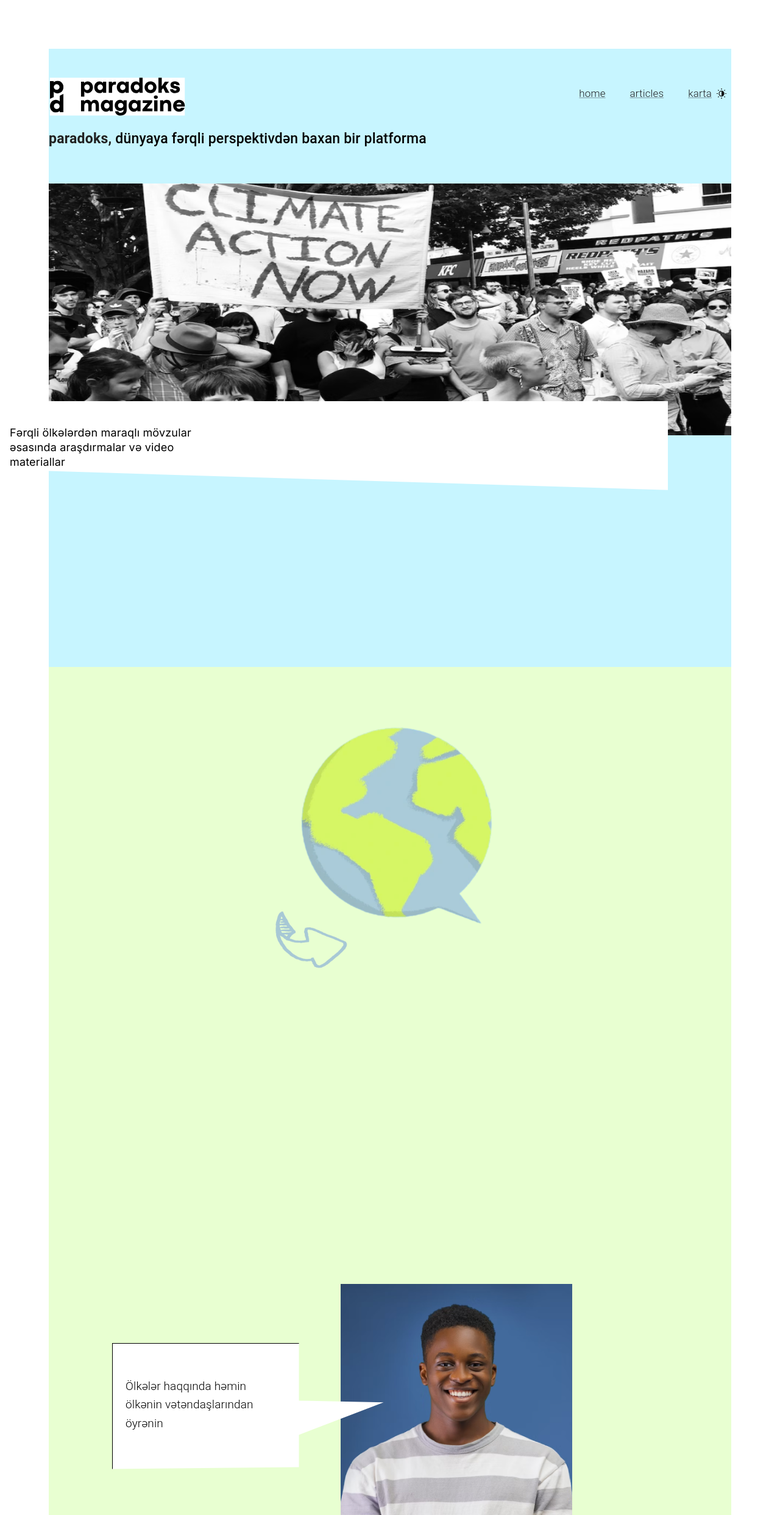
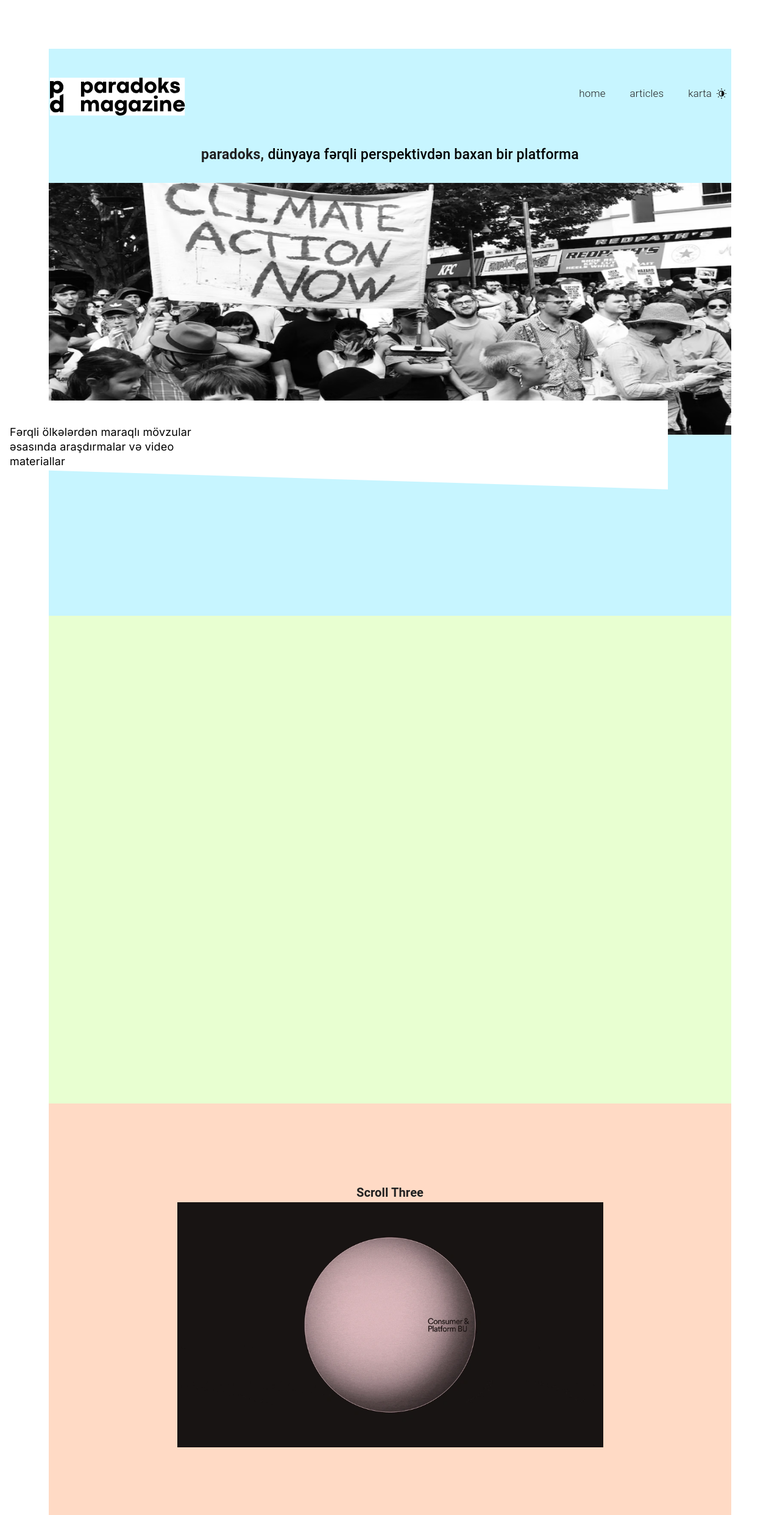
Before and after one commit to javidan-dot-com/paradoks-web, a Next.js app: page / in a window 1280 px wide. Shown: the top 2485 px of the page at 61% size. Built offline with nearby package versions, Linux system fonts and the light colour scheme; a web font is replaced by a local one.

Commit message:
small-changes

```diff
--- a/modules/nav/Navbar.tsx
+++ b/modules/nav/Navbar.tsx
@@ -39,7 +39,12 @@ function Navbar() {
       <Box sx={{ display: "flex", justifyContent: "flex-end" }}>
         <Box sx={(theme) => NavbarLiStyles(theme)}>
           <li>
-            <Link href="/home">
+            <Link
+              href="/home"
+              sx={{
+                textDecoration: "none",
+              }}
+            >
               <Typography
                 variant="h6"
                 sx={{
@@ -56,7 +61,12 @@ function Navbar() {
           </li>
 
           <li>
-            <Link href="/articles">
+            <Link
+              href="/articles"
+              sx={{
+                textDecoration: "none",
+              }}
+            >
               <Typography
                 variant="h6"
                 sx={(theme) => ({
@@ -74,7 +84,12 @@ function Navbar() {
           </li>
 
           <li>
-            <Link href="#">
+            <Link
+              href="#"
+              sx={{
+                textDecoration: "none",
+              }}
+            >
               <Typography
                 variant="h6"
                 sx={(theme) => ({
--- a/modules/scroll-four/ScrollFour.styles.ts
+++ b/modules/scroll-four/ScrollFour.styles.ts
@@ -12,7 +12,7 @@ export const ScrollFourContainerStyles = (theme: Theme) => ({
   alignItems: "center",
   justifyContent: "center",
   justifyItems: "center",
-  height: "700px",
+  height: "100vh",
   width: "100%",
   backgroundColor: "#FAFFC7",
 });
--- a/modules/scroll-one/ScrollOne.styles.ts
+++ b/modules/scroll-one/ScrollOne.styles.ts
@@ -10,9 +10,8 @@ export const ScrollOneStyles = (theme: Theme) => ({
 export const ScrollOneContainerStyles = (theme: Theme) => ({
   display: "flex",
   flexDirection: "column",
-  justifyContent: "center",
   justifyItems: "center",
-  height: "884px",
+  height: "100vh",
   top: "20px",
   width: "100%",
   backgroundColor: "#C7F5FF",
@@ -20,9 +19,13 @@ export const ScrollOneContainerStyles = (theme: Theme) => ({
 
 export const ScrollOneHeaderContainerStyles = (theme: Theme) => ({
   position: "relative",
+  justifyContent: "center",
   width: "100%",
   height: "101px",
   backgroundColor: "#C7F5FF",
+  display: "flex",
+  alignItems: "center",
+  whiteSpace: "wrap",
   // left: "216px",
 });
 
--- a/modules/scroll-two/ScrollTwo.styles.ts
+++ b/modules/scroll-two/ScrollTwo.styles.ts
@@ -11,10 +11,10 @@ export const ScrollTwoStyles = (theme: Theme) => ({
 export const ScrollTwoContainerStyles = (theme: Theme) => ({
   display: "flex",
   flexDirection: "column",
-  alignItems: "start",
+
   justifyContent: "center",
   justifyItems: "center",
-  height: "2044px",
+  height: "100vh",
   width: "100%",
   backgroundColor: "#E8FFD1",
 });
--- a/modules/scroll-two/ScrollTwo.tsx
+++ b/modules/scroll-two/ScrollTwo.tsx
@@ -10,68 +10,17 @@ const ScrollTwo = () => {
   return (
     <Box sx={(theme) => ScrollTwoContainerStyles(theme)}>
       <Box
+        component="span"
         sx={{
-          width: "1080px",
-          height: "1500px",
-          left: "251px",
-          top: "955px",
-          position: "absolute",
+          display: "flex",
+          alignItems: "center",
+          justifyContent: "center",
+          backgroundColor: "white",
+          width: 1080,
+          hight: 1920,
+          color: "white",
         }}
-      >
-        <Image src="/images/earth.png" alt="Earth" width={800} height={800} />
-      </Box>
-      <Box sx={{ display: "flex", flexDirection: "row", height: "20px" }}>
-        <Box
-          sx={{
-            position: "relative",
-            top: "97px",
-            left: "104px",
-            width: "479px",
-            height: "295px",
-            backgroundColor: "white",
-            border: "1px solid black",
-            clipPath:
-              "polygon(0% 0%, 64% 0, 64% 32%, 93% 33%, 64% 51%, 64% 69%, 0 70%)",
-          }}
-        >
-          <Box
-            sx={{
-              position: "relative",
-              width: "256px",
-              height: "110px",
-              top: "55px",
-              left: "21px",
-            }}
-          >
-            <Typography
-              variant="h6"
-              component={"span"}
-              sx={(theme) => ScrollTwoStyles(theme)}
-            >
-              {headingText.information}
-            </Typography>
-          </Box>
-        </Box>
-        <Box>
-          <Image
-            src="/images/imageScrollTwo.png"
-            alt="Image Scroll Two"
-            width={380}
-            height={590}
-          />
-
-          <Typography
-            sx={{ fontWeight: "600", color: "black", fontSize: "26px" }}
-          >
-            Rasmus Kalep{" "}
-          </Typography>
-          <Typography
-            sx={{ fontWeight: "300", color: "black", fontSize: "20px" }}
-          >
-            Estoniya
-          </Typography>
-        </Box>
-      </Box>
+      ></Box>
     </Box>
   );
 };
```
